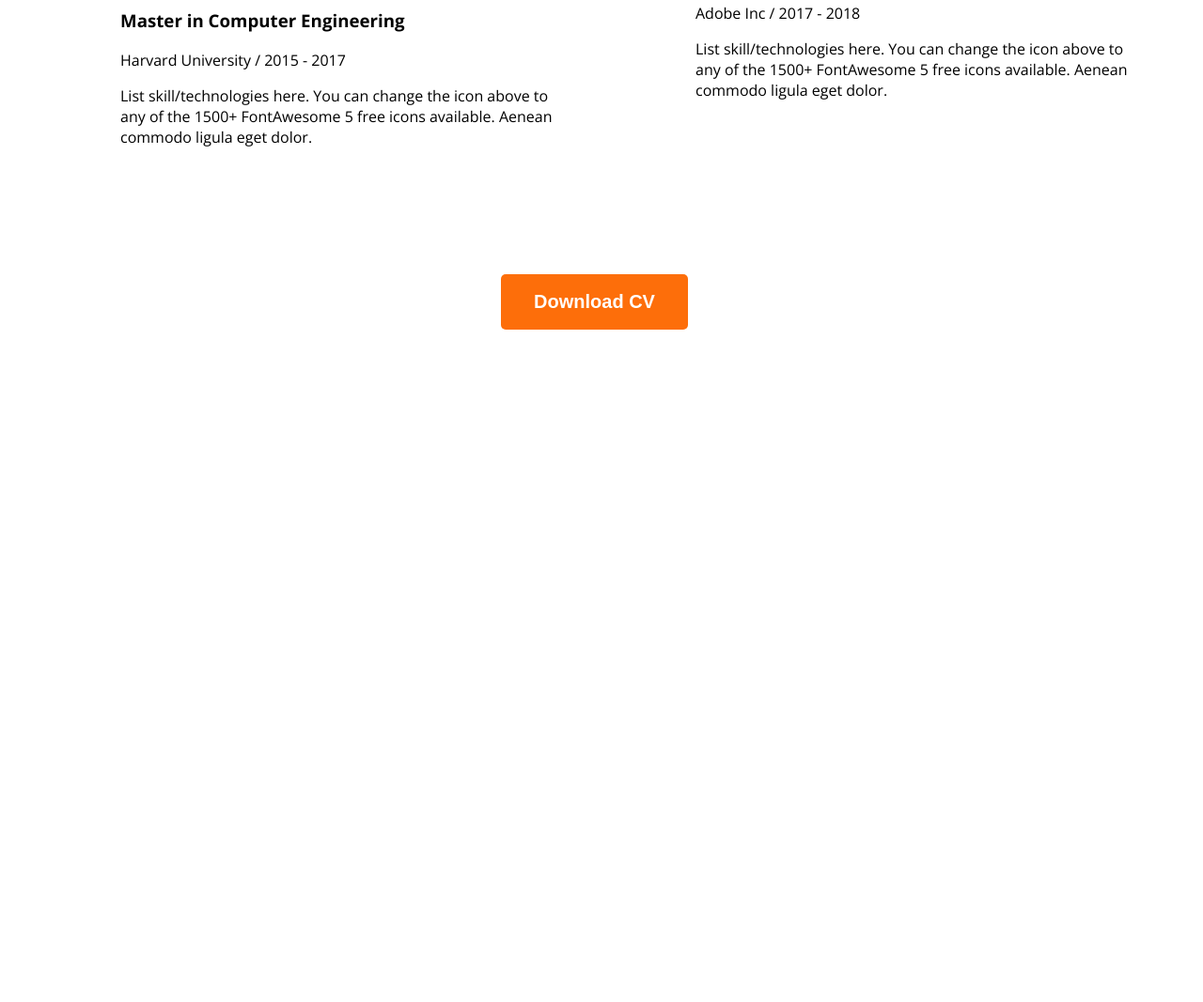
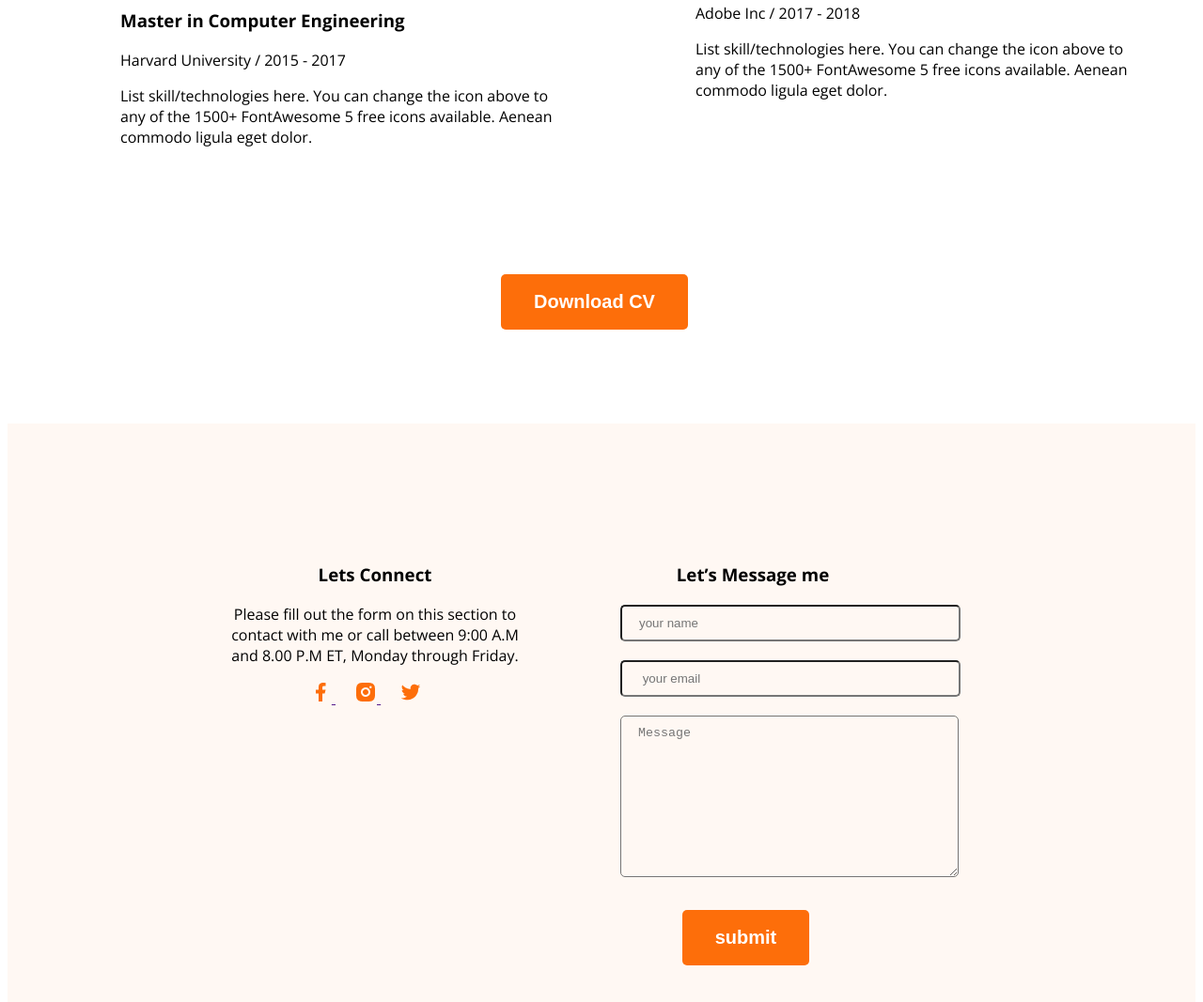
Before and after one commit to rajalishikh/my-first-protfoloio-ph, a plain HTML site: page index.html in a window 1280 px wide. Shown: the part 3509-4576 px from the top of the page at 94% size. Before the commit the page ends 3868 px from the top, so only its background shows below. Drawn offline with nearby package versions, Linux system fonts and the light colour scheme; a web font is replaced by a local one.

Commit message:
add my foter   section

```diff
--- a/index.html
+++ b/index.html
@@ -184,8 +184,30 @@
       </div>
     </section>
   </main>
+  <!-- footer colm -->
   <footer>
 
+    <div class="footer-colam">
+      <h3 class="connect ">Lets Connect</h3>
+      <p>Please fill out the form on this section to contact with me or call between 9:00 A.M and 8.00 P.M ET, Monday
+        through
+        Friday.</p>
+      <div class="social-pic">
+        <a href=""> <img src="icons/facebook.png"> </a>
+        <a href=""> <img src="icons/insta.png"> </a>
+        <a href=""> <img src="icons/twitter.png"> </a>
+      </div>
+    </div>
+    <div class="footer-colam">
+      <h3 class="connect ">Let’s Message me</h3>
+      <form class="contract">
+        <input type="text" placeholder="your name ">
+        <input type="email" placeholder=" your email">
+        <textarea name="Message" placeholder="Message" id="" cols="30" rows="10"></textarea>
+        <input class="primary-button" type="submit" value="submit">
+      </form>
+
+    </div>
   </footer>
 </body>
 
--- a/style/pwph.css
+++ b/style/pwph.css
@@ -160,3 +160,29 @@ line-height: normal;
 .section-title{
   margin: 150px;
 }
+/* footer style */
+footer{
+  display: flex;
+  background-color: #FFF8F3;
+  margin-top: 100px;
+  padding: 130px 230px;
+  justify-content: space-between;
+  text-align: center;
+
+}
+.footer-colam{
+  width: 50%;
+   padding-right: 80px;
+}
+.contract input[type="text"], .contract input[type="email"], textarea {
+  display: block;
+  padding: 10px 18px;
+  margin: 20px;
+  color: #757575;
+  border-radius: 5px;
+  background: #FFF8F3;
+  width: 100%;
+ }
+.social-pic a{
+  padding-right: 20px;
+}
```
